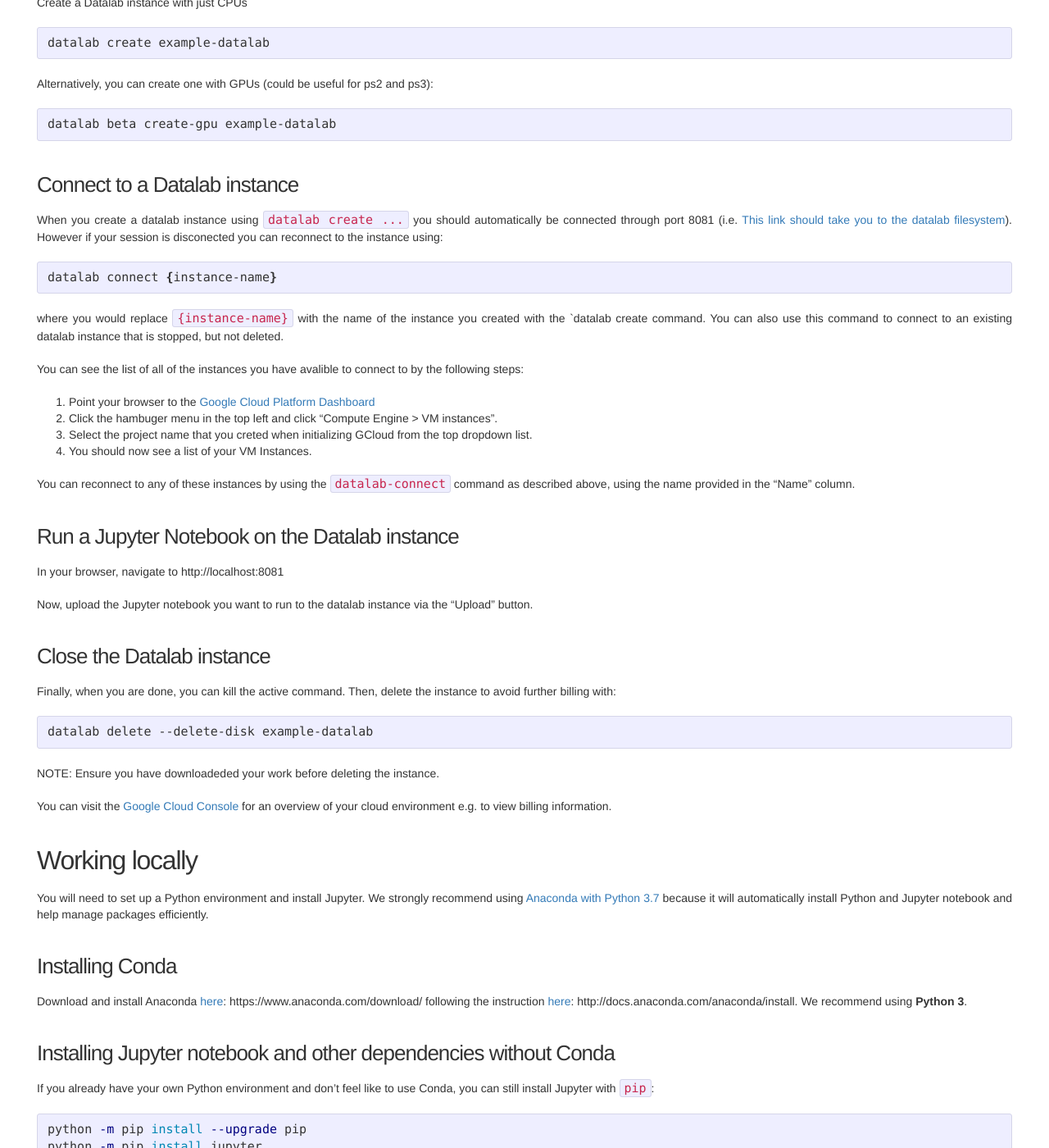
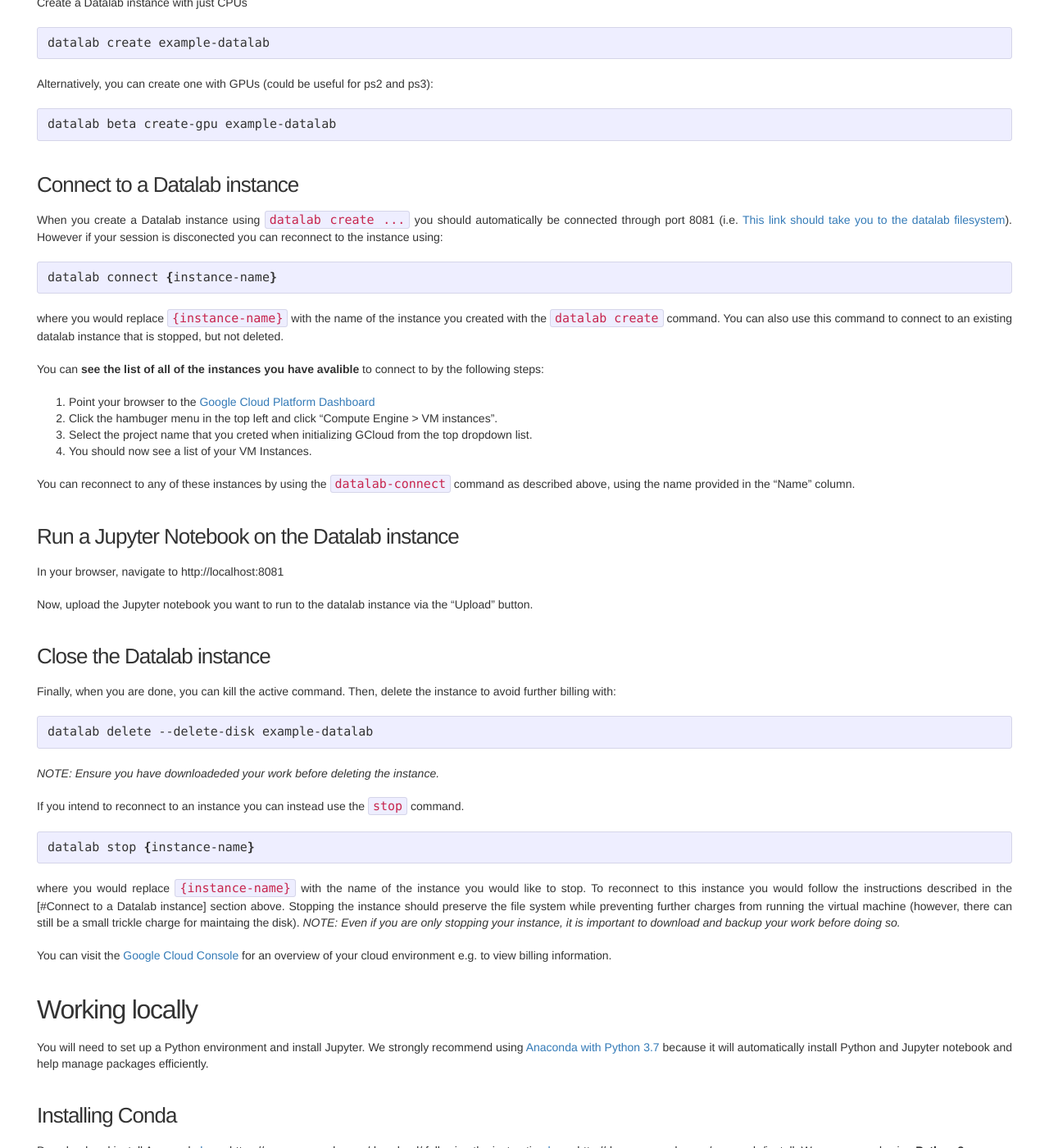
Before and after one commit to mit6874/mit6874.github.io, a Jekyll site: the page built from tutorials/quickstart-tutorial.md, in a window 1280 px wide and 1400 px high, scrolled down 2262 px. Shown: the whole window at 82% size. Built offline with Jekyll 4.4.1, drawn with Linux system fonts in a browser that asks for light colours; nearby versions of some CDN libraries.

Commit message:
correction to datalab connect details

````diff
--- a/tutorials/quickstart-tutorial.md
+++ b/tutorials/quickstart-tutorial.md
@@ -92,14 +92,14 @@ datalab beta create-gpu example-datalab
 
 ### Connect to a Datalab instance
 
-When you create a datalab instance using `datalab create ...` you should automatically be connected through port 8081 (i.e. [This link should take you to the datalab filesystem](http://localhost:8081)). However if your session is disconected you can reconnect to the instance using:
+When you create a Datalab instance using `datalab create ...` you should automatically be connected through port 8081 (i.e. [This link should take you to the datalab filesystem](http://localhost:8081)). However if your session is disconected you can reconnect to the instance using:
 
 ```bash
 datalab connect {instance-name}
 ```
-where you would replace `{instance-name}` with the name of the instance you created with the `datalab create command. You can also use this command to connect to an existing datalab instance that is stopped, but not deleted.
+where you would replace `{instance-name}` with the name of the instance you created with the `datalab create` command. You can also use this command to connect to an existing datalab instance that is stopped, but not deleted.
 
-You can see the list of all of the instances you have avalible to connect to by the following steps:
+You can **see the list of all of the instances you have avalible** to connect to by the following steps:
 1. Point your browser to the [Google Cloud Platform Dashboard](https://console.cloud.google.com/home/dashboard)
 1. Click the hambuger menu in the top left and click "Compute Engine > VM instances".
 1. Select the project name that you creted when initializing GCloud from the top dropdown list.
@@ -117,7 +117,13 @@ Finally, when you are done, you can kill the active command. Then, delete the in
 ```
 datalab delete --delete-disk example-datalab
 ```
-NOTE: Ensure you have downloadeded your work before deleting the instance.
+*NOTE: Ensure you have downloadeded your work before deleting the instance.*
+
+If you intend to reconnect to an instance you can instead use the `stop` command.
+```bash
+datalab stop {instance-name}
+```
+where you would replace `{instance-name}` with the name of the instance you would like to stop. To reconnect to this instance you would follow the instructions described in the [#Connect to a Datalab instance] section above. Stopping the instance should preserve the file system while preventing further charges from running the virtual machine (however, there can still be a small trickle charge for maintaing the disk). *NOTE: Even if you are only stopping your instance, it is important to download and backup your work before doing so.*
 
 You can visit the [Google Cloud Console](https://console.cloud.google.com/) for an overview of your cloud environment e.g. to view billing information.
 
````
